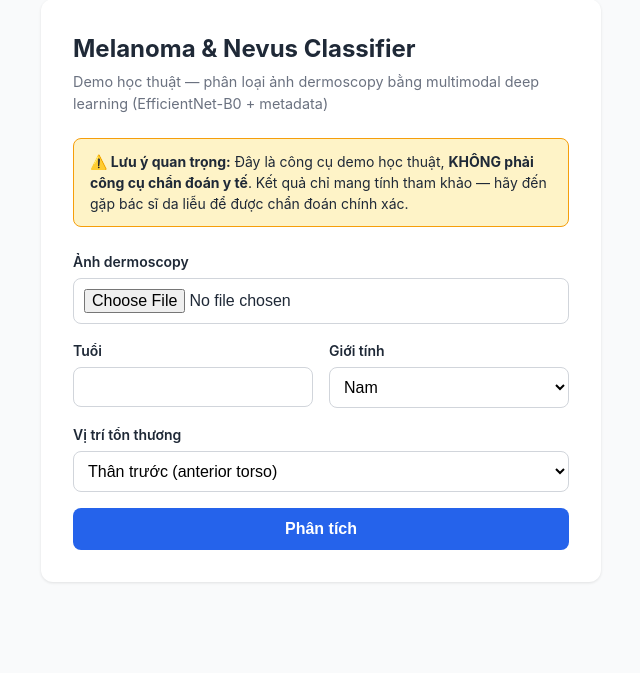
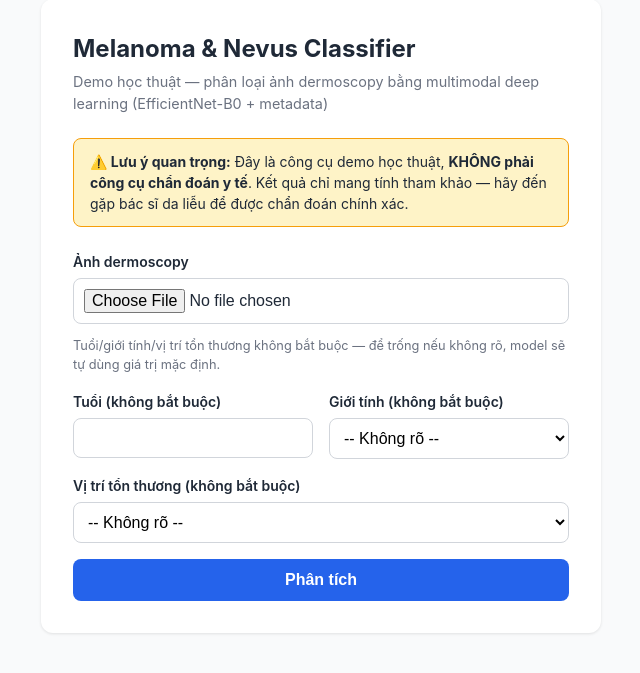
Before and after one commit to thiennguyen37-qn/TCGA-melanoma, a FastAPI app: page / in a window 1280 px wide. Shown: the part 33-706 px from the top of the page, without its empty margins (319-959 px from the left). Run offline with FastAPI, Linux system fonts and the light colour scheme.

Commit message:
Make age, sex and lesion site optional with train-based fallbacks
Only the image is required now. Missing age uses the training mean (scaled
age 0), missing sex uses the training male ratio (0.5172), and a missing
site leaves the one-hot vector all zeros, matching how the encoder treats
unknown categories. This lets the app score images from datasets that lack
some metadata.

Co-Authored-By: Claude Opus 5.5 <noreply@anthropic.com>

```diff
--- a/desktop_app/app/main.py
+++ b/desktop_app/app/main.py
@@ -1,6 +1,7 @@
 import io
 import os
 from contextlib import asynccontextmanager
+from typing import Optional
 
 import torch
 from fastapi import FastAPI, File, Form, HTTPException, Request, UploadFile
@@ -63,11 +64,11 @@ async def health():
 @app.post("/predict", response_model=PredictionResponse)
 async def predict(
     image: UploadFile = File(...),
-    age: int = Form(...),
-    sex: str = Form(...),
-    anatom_site: str = Form(...),
+    age: Optional[int] = Form(None),
+    sex: Optional[str] = Form(None),
+    anatom_site: Optional[str] = Form(None),
 ):
-    if not (0 <= age <= 120):
+    if age is not None and not (0 <= age <= 120):
         raise HTTPException(status_code=422, detail="age phải trong khoảng 0-120")
 
     image_bytes = await image.read()
--- a/desktop_app/app/preprocessing.py
+++ b/desktop_app/app/preprocessing.py
@@ -6,6 +6,8 @@ StandardScaler/OneHotEncoder đã dùng lúc train - không fit lại, vì val/t
 (và giờ là dữ liệu người dùng thật) phải dùng đúng thống kê từ train, tránh lệch
 phân phối so với lúc model học.
 """
+from typing import Optional
+
 import numpy as np
 import torch
 from PIL import Image
@@ -13,6 +15,10 @@ from torchvision import transforms
 
 AGE_MEAN = 52.01913988657845
 AGE_STD = 17.761047728089167
+
+# Tỷ lệ nam trong tập train (data/processed/train.csv) - dùng làm fallback cho
+# sex_encoded khi không có thông tin giới tính (vd: dataset external thiếu cột này).
+SEX_MALE_RATIO = 0.5172495274102079
 
 # Thứ tự alphabet - khớp với OneHotEncoder.categories_ đã dùng lúc train
 ANATOM_CATEGORIES = [
@@ -50,19 +56,31 @@ def preprocess_image(pil_image: Image.Image) -> torch.Tensor:
     return tensor.unsqueeze(0)
 
 
-def preprocess_metadata(age: int, sex: str, anatom_site: str) -> torch.Tensor:
-    """age (5-85, số nguyên), sex ('male'/'female'), anatom_site (1 trong 8 category)
-    -> tensor (1, 13) đúng thứ tự METADATA_COLS."""
-    if anatom_site not in ANATOM_CATEGORIES:
+def preprocess_metadata(
+    age: Optional[int], sex: Optional[str], anatom_site: Optional[str]
+) -> torch.Tensor:
+    """age (5-85, số nguyên hoặc None), sex ('male'/'female' hoặc None),
+    anatom_site (1 trong 8 category hoặc None) -> tensor (1, 13) đúng thứ tự
+    METADATA_COLS.
+
+    Fallback khi thiếu field (vd: dataset external không có cột tương ứng):
+    - age=None -> dùng AGE_MEAN của tập train (age_scaled = 0, trung tâm phân phối)
+    - sex=None -> dùng SEX_MALE_RATIO của tập train (thay vì ép cứng 0/1)
+    - anatom_site=None -> one-hot toàn 0 (giống hành vi OneHotEncoder(handle_unknown='ignore')
+      lúc train khi gặp category chưa biết)
+    """
+    if anatom_site is not None and anatom_site not in ANATOM_CATEGORIES:
         raise ValueError(f"anatom_site phải là 1 trong {ANATOM_CATEGORIES}, nhận được: {anatom_site!r}")
-    if sex not in ("male", "female"):
+    if sex is not None and sex not in ("male", "female"):
         raise ValueError(f"sex phải là 'male' hoặc 'female', nhận được: {sex!r}")
 
-    u50 = 1.0 if age > 50 else 0.0
-    u60 = 1.0 if age > 60 else 0.0
-    u70 = 1.0 if age > 70 else 0.0
-    sex_encoded = 1.0 if sex == "male" else 0.0
-    age_scaled = (age - AGE_MEAN) / AGE_STD
+    age_for_threshold = age if age is not None else AGE_MEAN
+    u50 = 1.0 if age_for_threshold > 50 else 0.0
+    u60 = 1.0 if age_for_threshold > 60 else 0.0
+    u70 = 1.0 if age_for_threshold > 70 else 0.0
+    age_scaled = (age - AGE_MEAN) / AGE_STD if age is not None else 0.0
+
+    sex_encoded = SEX_MALE_RATIO if sex is None else (1.0 if sex == "male" else 0.0)
 
     anatom_onehot = [1.0 if cat == anatom_site else 0.0 for cat in ANATOM_CATEGORIES]
 
--- a/desktop_app/app/static/app.js
+++ b/desktop_app/app/static/app.js
@@ -24,6 +24,13 @@ form.addEventListener("submit", async (event) => {
     submitBtn.textContent = "Đang phân tích...";
 
     const formData = new FormData(form);
+    // age/sex/anatom_site không bắt buộc - bỏ field rỗng khỏi request để backend
+    // dùng fallback (Form(None)) thay vì nhận chuỗi rỗng "".
+    for (const field of ["age", "sex", "anatom_site"]) {
+        if (formData.get(field) === "") {
+            formData.delete(field);
+        }
+    }
 
     try {
         const response = await fetch("/predict", {
--- a/desktop_app/app/static/style.css
+++ b/desktop_app/app/static/style.css
@@ -53,6 +53,12 @@ header h1 {
 
 .form-group {
     margin-bottom: 1rem;
+}
+
+.hint {
+    color: var(--text-muted);
+    font-size: 0.8rem;
+    margin: -0.25rem 0 1rem;
 }
 
 .form-row {
--- a/desktop_app/app/templates/index.html
+++ b/desktop_app/app/templates/index.html
@@ -25,15 +25,18 @@
                 <img id="preview" class="preview" alt="">
             </div>
 
+            <p class="hint">Tuổi/giới tính/vị trí tổn thương không bắt buộc — để trống nếu không rõ, model sẽ tự dùng giá trị mặc định.</p>
+
             <div class="form-row">
                 <div class="form-group">
-                    <label for="age">Tuổi</label>
-                    <input type="number" id="age" name="age" min="0" max="120" required>
+                    <label for="age">Tuổi (không bắt buộc)</label>
+                    <input type="number" id="age" name="age" min="0" max="120">
                 </div>
 
                 <div class="form-group">
-                    <label for="sex">Giới tính</label>
-                    <select id="sex" name="sex" required>
+                    <label for="sex">Giới tính (không bắt buộc)</label>
+                    <select id="sex" name="sex">
+                        <option value="">-- Không rõ --</option>
                         <option value="male">Nam</option>
                         <option value="female">Nữ</option>
                     </select>
@@ -41,8 +44,9 @@
             </div>
 
             <div class="form-group">
-                <label for="anatom_site">Vị trí tổn thương</label>
-                <select id="anatom_site" name="anatom_site" required>
+                <label for="anatom_site">Vị trí tổn thương (không bắt buộc)</label>
+                <select id="anatom_site" name="anatom_site">
+                    <option value="">-- Không rõ --</option>
                     {% for cat, label_vi in anatom_options %}
                     <option value="{{ cat }}">{{ label_vi }} ({{ cat }})</option>
                     {% endfor %}
```
Also changed, not shown: desktop_app/tests/test_api.py (+14 -2 lines), desktop_app/tests/test_preprocessing.py (+22 -1 lines).
